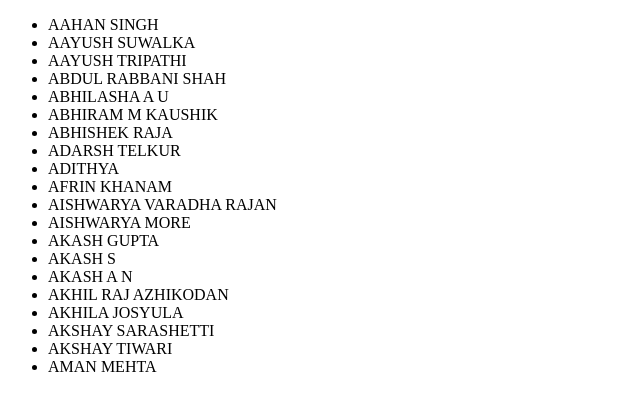
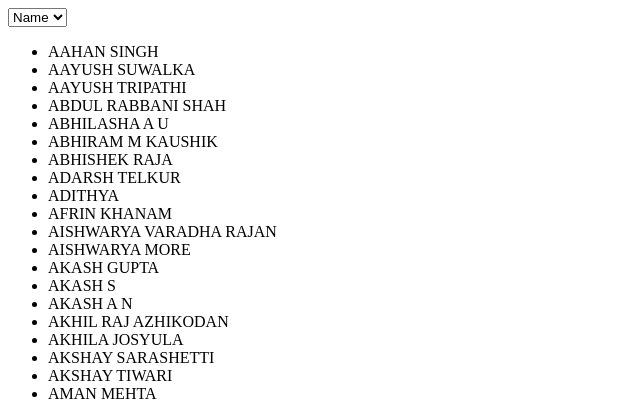
Before and after one commit to KidEinstein/MSRIT-Results, a Django app: template results_app/templates/results_app/sem_results.html in a window 1280 px wide. Shown: the top 420 px of the page, without its empty margins (0-640 px from the left). Run offline with Django 3.2, Linux system fonts and the light colour scheme; data comes from the database, SQL or seed files in the repository; the template is opened without the code that fills it: values that come from a table or form of the project are taken from there, most other values are stand-ins (such as "Sample title", 1, 10 or a date in 2020).

Commit message:
improved sem results

```diff
--- a/results_app/templates/results_app/sem_results.html
+++ b/results_app/templates/results_app/sem_results.html
@@ -4,7 +4,18 @@
 <meta charset="utf-8"/>
 	<title>MSRIT Results</title>
 </head>
-<body>
+<body onload="document.getElementById('{{ sort }}').selected=true;">
+	<form action="{% url 'results_app:sem_results' %}" method="post">
+		{% csrf_token %}
+		<select name="sort" onchange="this.form.submit()">
+			<option value="name" id="name">Name</option>
+			<option value="sgpa" id="sgpa">SGPA</option>
+			<option value="cgpa" id="cgpa">CGPA</option>
+		</select>
+		<input type="hidden" name="semester" value={{ semester }}>
+		<input type="hidden" name="branch" value={{ branch }}>
+
+	</form>
 	<ul>
 		{% for result in results %}
 			<li>{{ result.student.name }}</li>
--- a/results_app/views.py
+++ b/results_app/views.py
@@ -83,4 +83,4 @@ def sem_results(request):
         results = results.order_by('-sgpa')
     if sort == 'cgpa':
         results = results.order_by('-cgpa')
-    return render(request, 'results_app/sem_results.html', {'results': results})
+    return render(request, 'results_app/sem_results.html', {'results': results, 'semester': sem, 'branch': branch, 'sort': sort})
```
